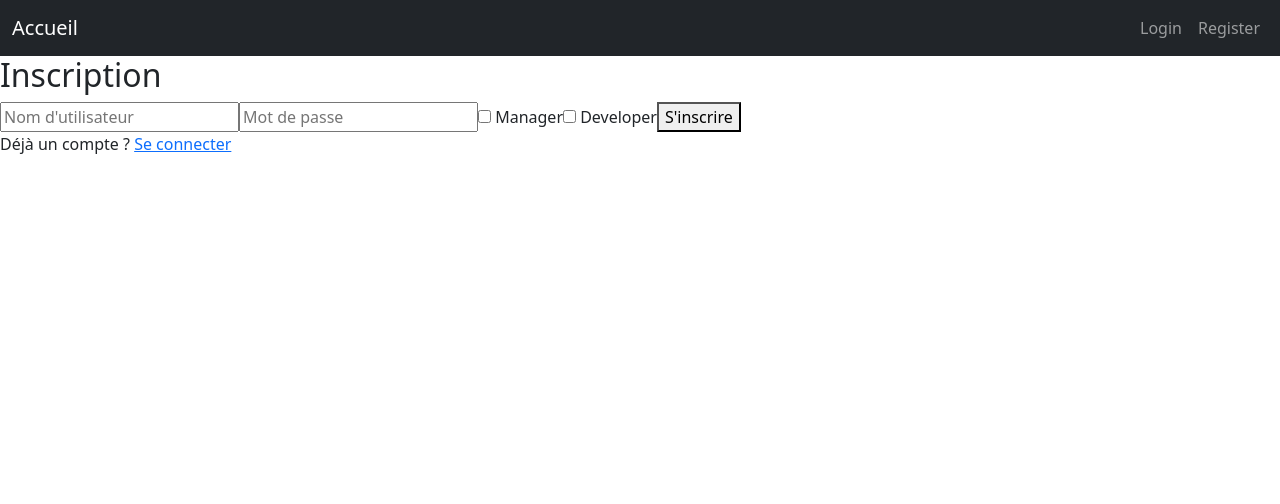
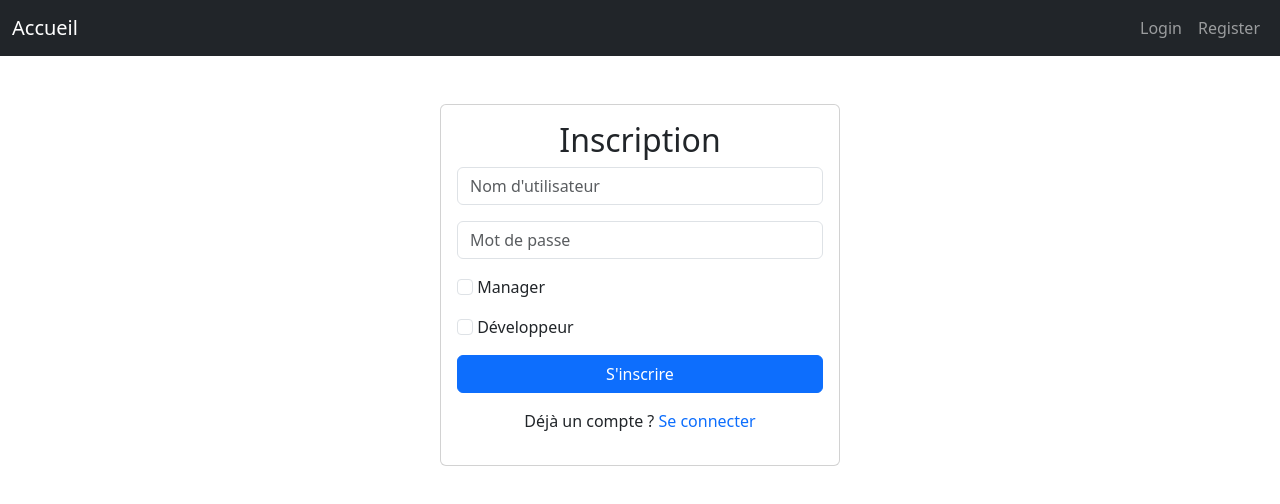
Before and after one commit to AyDev38/SpeDev3, a Vue app: page /register in a window 1280 px wide. Shown: the top 504 px of the page. Built offline with nearby package versions, Linux system fonts and the light colour scheme.

Commit message:
Ajout du bootstrap sur la page register

```diff
--- a/src/views/RegisterPage.vue
+++ b/src/views/RegisterPage.vue
@@ -1,19 +1,49 @@
 <template>
-  <div class="auth-page">
-    <h2>Inscription</h2>
-    <form @submit.prevent="register">
-      <input v-model="username" placeholder="Nom d'utilisateur" required />
-      <input v-model="password" type="password" placeholder="Mot de passe" required />
-      <label>
-        <input type="checkbox" v-model="roles.manager" /> Manager
-      </label>
-      <label>
-        <input type="checkbox" v-model="roles.developer" /> Developer
-      </label>
-      <button type="submit">S'inscrire</button>
-    </form>
-    <p v-if="message" :class="{ success: success, error: !success }">{{ message }}</p>
-    <p>Déjà un compte ? <router-link to="/login">Se connecter</router-link></p>
+  <div class="container mt-5">
+    <div class="card mx-auto" style="max-width: 400px;">
+      <div class="card-body">
+        <h2 class="card-title text-center">Inscription</h2>
+        <form @submit.prevent="register">
+          <div class="mb-3">
+            <input
+              v-model="username"
+              type="text"
+              placeholder="Nom d'utilisateur"
+              class="form-control"
+              required
+            />
+          </div>
+          <div class="mb-3">
+            <input
+              v-model="password"
+              type="password"
+              placeholder="Mot de passe"
+              class="form-control"
+              required
+            />
+          </div>
+          <div class="mb-3">
+            <label class="form-check-label">
+              <input type="checkbox" v-model="roles.manager" class="form-check-input" />
+              Manager
+            </label>
+          </div>
+          <div class="mb-3">
+            <label class="form-check-label">
+              <input type="checkbox" v-model="roles.developer" class="form-check-input" />
+              Développeur
+            </label>
+          </div>
+          <button type="submit" class="btn btn-primary w-100">S'inscrire</button>
+        </form>
+        <p v-if="message" :class="success ? 'text-success mt-2' : 'text-danger mt-2'">
+          {{ message }}
+        </p>
+        <p class="mt-3 text-center">
+          Déjà un compte ? <router-link to="/login" class="text-decoration-none">Se connecter</router-link>
+        </p>
+      </div>
+    </div>
   </div>
 </template>
 
```
